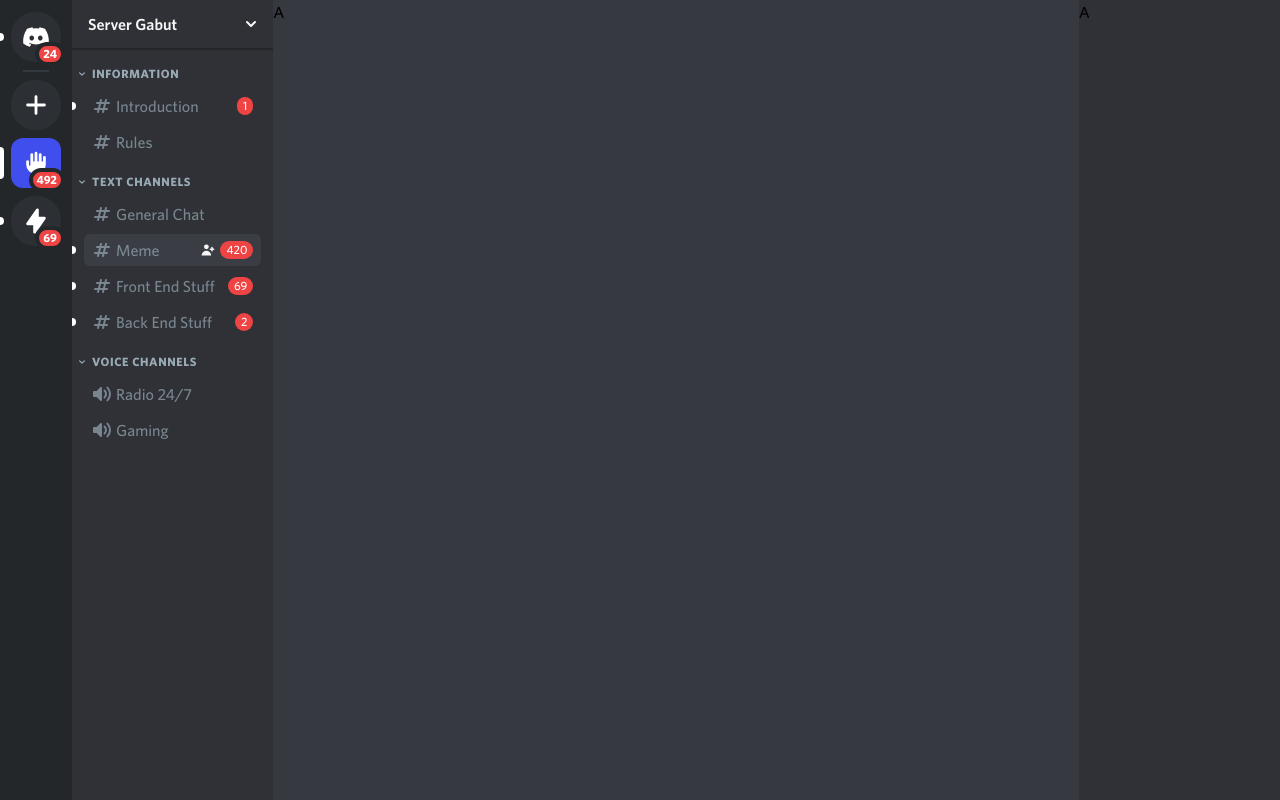
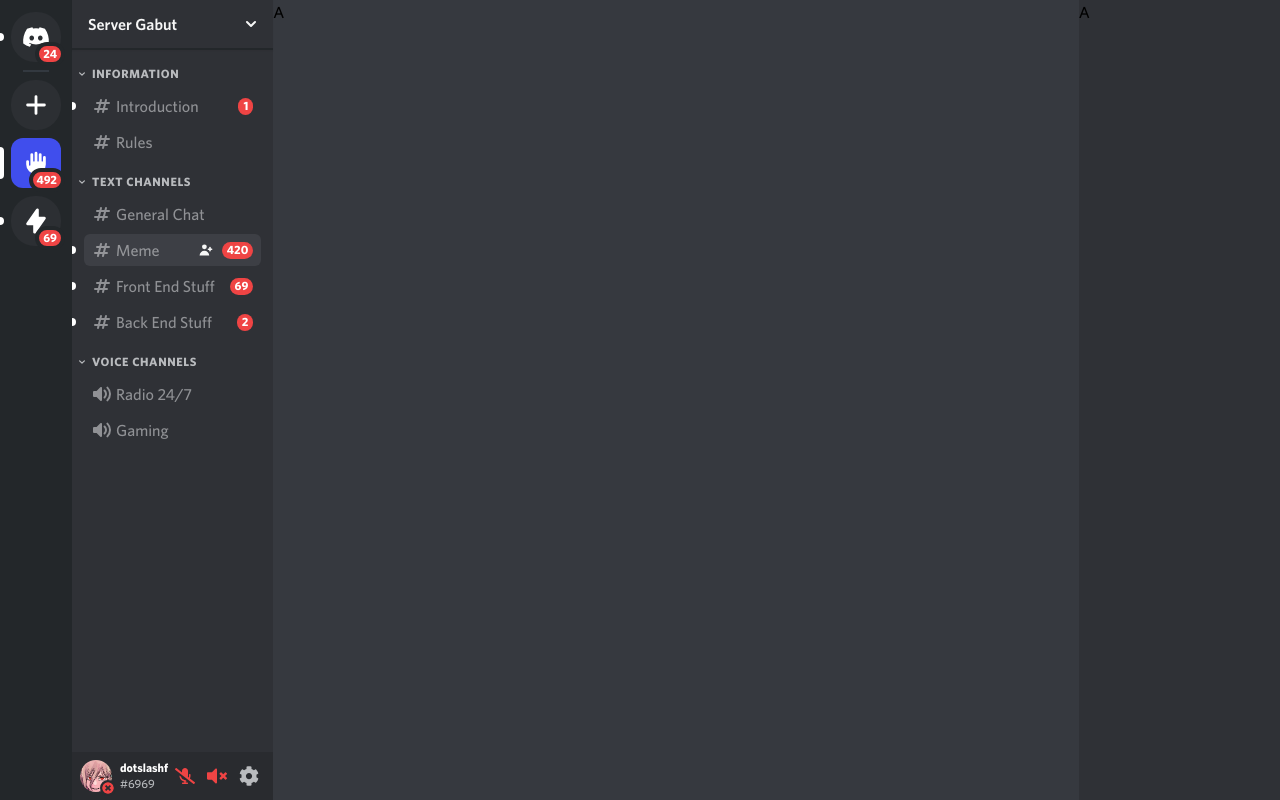
Before and after one commit to dotslashf/tailwind-discord, a React (Create React App) app: page / in a window 1280 px wide. Built offline with nearby package versions, Linux system fonts and the light colour scheme.

Commit message:
Add content sidebar footer

```diff
--- /dev/null
+++ b/src/components/content.js/ContentFooter.js
@@ -0,0 +1,77 @@
+import { useState } from 'react';
+import {
+  FaMicrophoneSlash,
+  FaHeadphonesAlt,
+  FaMicrophone,
+  FaCog,
+  FaTimesCircle,
+  FaVolumeMute,
+} from 'react-icons/fa';
+
+const ContentFooter = () => {
+  const [isMuted, setIsMuted] = useState(true);
+  const [isDeafen, setIsDeafen] = useState(true);
+
+  const handleIsMuted = () => {
+    setIsMuted(!isMuted);
+  };
+
+  const handleIsDeafen = () => {
+    setIsDeafen(!isDeafen);
+  };
+
+  return (
+    <div className="absolute w-full bg-discord-content-darker bottom-0 h-12 px-2 py-2">
+      <div className="m-auto flex flex-row w-full h-full relative">
+        <div className="absolute left-0 w-8 h-full rounded-full z-10 bg-discord-content-darker bg-opacity-0 hover:bg-discord-content-darker hover:bg-opacity-20 hover:cursor-pointer" />
+        <div
+          className="relative left-0 w-8 h-full rounded-full bg-cover bg-top"
+          style={{ backgroundImage: 'url(/images/avatar.png' }}
+        >
+          <FaTimesCircle className="w-4 h-4 rounded-full bg-discord-content-darker absolute -bottom-1 -right-1 text-red-500 border-2 border-discord-content-darker" />
+        </div>
+        <div className="flex flex-col justify-start text-xs ml-2 m-auto hover:cursor-pointer">
+          <span className="font-semibold text-white">dotslashf</span>
+          <span className="text-discord-shade-gray">#6969</span>
+        </div>
+        <div className="right-0 flex flex-row items-center justify-center cursor-pointer">
+          {isMuted ? (
+            <span
+              className="p-1.5 hover:bg-discord-shade-gray hover:bg-opacity-10 rounded-md"
+              onClick={handleIsMuted}
+            >
+              <FaMicrophoneSlash className="text-red-500 w-5 h-5" />
+            </span>
+          ) : (
+            <span
+              className="p-1.5 hover:bg-discord-shade-gray hover:bg-opacity-10 rounded-md"
+              onClick={handleIsMuted}
+            >
+              <FaMicrophone className="text-discord-shade-gray w-5 h-5" />
+            </span>
+          )}
+          {isDeafen ? (
+            <span
+              className="p-1.5 hover:bg-discord-shade-gray hover:bg-opacity-10 rounded-md"
+              onClick={handleIsDeafen}
+            >
+              <FaVolumeMute className="text-red-500 w-5 h-5" />
+            </span>
+          ) : (
+            <span
+              className="p-1.5 hover:bg-discord-shade-gray hover:bg-opacity-10 rounded-md"
+              onClick={handleIsDeafen}
+            >
+              <FaHeadphonesAlt className="text-discord-shade-gray w-5 h-5" />
+            </span>
+          )}
+          <span className="p-1.5 hover:bg-discord-shade-gray hover:bg-opacity-10 rounded-md">
+            <FaCog className="text-discord-shade-gray w-5 h-5" />
+          </span>
+        </div>
+      </div>
+    </div>
+  );
+};
+
+export default ContentFooter;
--- a/src/components/content.js/ContentSidebar.js
+++ b/src/components/content.js/ContentSidebar.js
@@ -1,5 +1,6 @@
 import Dropdown from './Dropdown';
 import DisclosureContent from './Disclosure';
+import ContentFooter from './ContentFooter';
 
 function ContentSidebar() {
   const disclosureContent = [
@@ -43,9 +44,10 @@ function ContentSidebar() {
   });
 
   return (
-    <div className="relative">
+    <div className="relative h-screen">
       <Dropdown serverName="Server Gabut" />
       {disclosureList}
+      <ContentFooter />
     </div>
   );
 }
--- a/src/components/content.js/DisclosureContentItem.js
+++ b/src/components/content.js/DisclosureContentItem.js
@@ -38,9 +38,9 @@ function DisclosureContentItem({
         </div>
       </div>
       <div className="flex flex-row items-center">
-        {(isActive || isA) && <HiUserAdd className="" />}
+        {(isActive || isA) && <HiUserAdd className="mr-1" />}
         {notifCount > 0 && (
-          <span className="ml-1 bg-red-500 px-[6px] py-[1px] text-white text-xs rounded-full">
+          <span className="ml-1 bg-red-500 px-[5px] py-[0.5px] text-white text-xs font-semibold rounded-full">
             {notifCount}
           </span>
         )}
--- a/tailwind.config.js
+++ b/tailwind.config.js
@@ -22,7 +22,7 @@ module.exports = {
             darkest: '#18191C',
             darker: '#23272A',
             dark: '#2C2F33',
-            gray: '#99AAB5',
+            gray: '#B9BBBE',
             grayLight: '#F6F6F6',
           },
         },
```
Also changed, not shown: public/images/avatar.png (renamed from src/assets/images/avatar.png).
